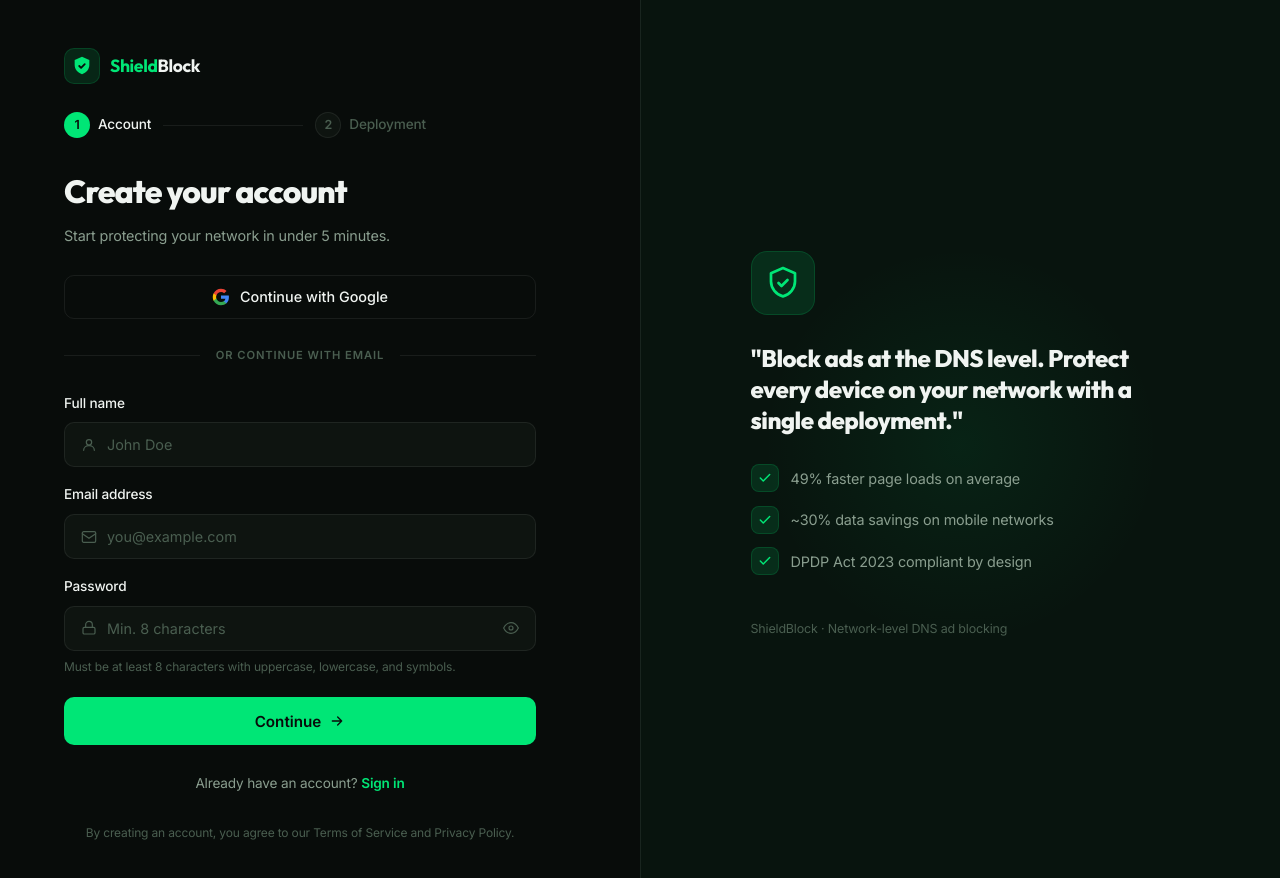
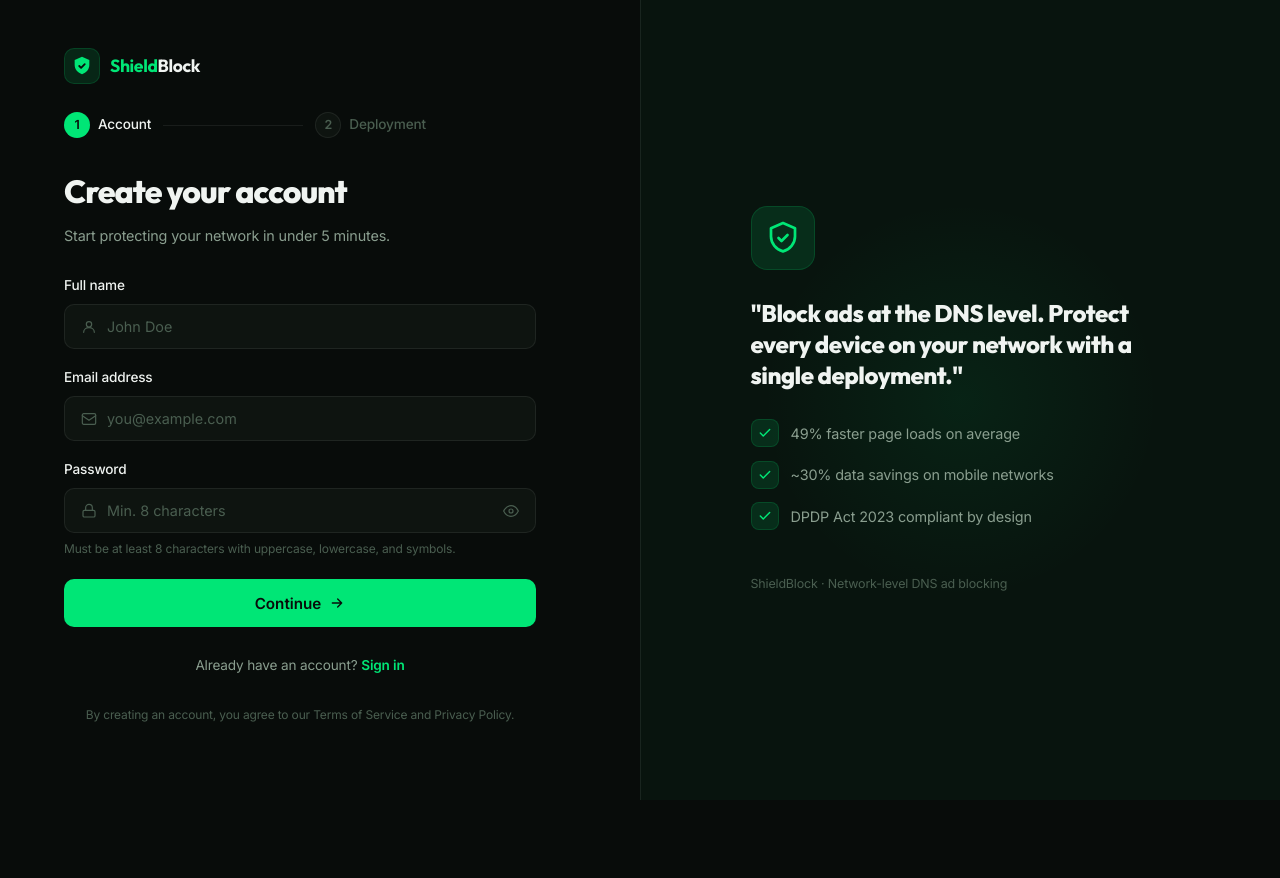
Before and after one commit to ManavKumar09/Sheildblock-website, a React (Vite) app in the folder frontend/: page /signup in a window 1280 px wide. Shown: the top 878 px of the page. After the commit the page ends 800 px from the top, so only its background shows below. Built offline with nearby package versions, Linux system fonts and the light colour scheme; the HTML template or start-up script is replaced by a standard one.

Commit message:
UI update: removed Google login from signup page

```diff
--- a/frontend/src/pages/signup/signup.jsx
+++ b/frontend/src/pages/signup/signup.jsx
@@ -218,19 +218,7 @@
                 <p className="signup__subheading">Start protecting your network in under 5 minutes.</p>
               </div>
 
-              <div className="signup__socials">
-                <button className="signup__social-btn">
-                  <svg width="18" height="18" viewBox="0 0 24 24" fill="none">
-                    <path d="M22.56 12.25c0-.78-.07-1.53-.2-2.25H12v4.26h5.92c-.26 1.37-1.04 2.53-2.21 3.31v2.77h3.57c2.08-1.92 3.28-4.74 3.28-8.09z" fill="#4285F4" />
-                    <path d="M12 23c2.97 0 5.46-.98 7.28-2.66l-3.57-2.77c-.98.66-2.23 1.06-3.71 1.06-2.86 0-5.29-1.93-6.16-4.53H2.18v2.84C3.99 20.53 7.7 23 12 23z" fill="#34A853" />
-                    <path d="M5.84 14.09c-.22-.66-.35-1.36-.35-2.09s.13-1.43.35-2.09V7.07H2.18C1.43 8.55 1 10.22 1 12s.43 3.45 1.18 4.93l3.66-2.84z" fill="#FBBC05" />
-                    <path d="M12 5.38c1.62 0 3.06.56 4.21 1.64l3.15-3.15C17.45 2.09 14.97 1 12 1 7.7 1 3.99 3.47 2.18 7.07l3.66 2.84c.87-2.6 3.3-4.53 6.16-4.53z" fill="#EA4335" />
-                  </svg>
-                  Continue with Google
-                </button>
-              </div>
 
-              <div className="signup__divider"><span>OR CONTINUE WITH EMAIL</span></div>
 
               <form className="signup__form" onSubmit={handleStep1}>
                 <div className="signup__field">
```
